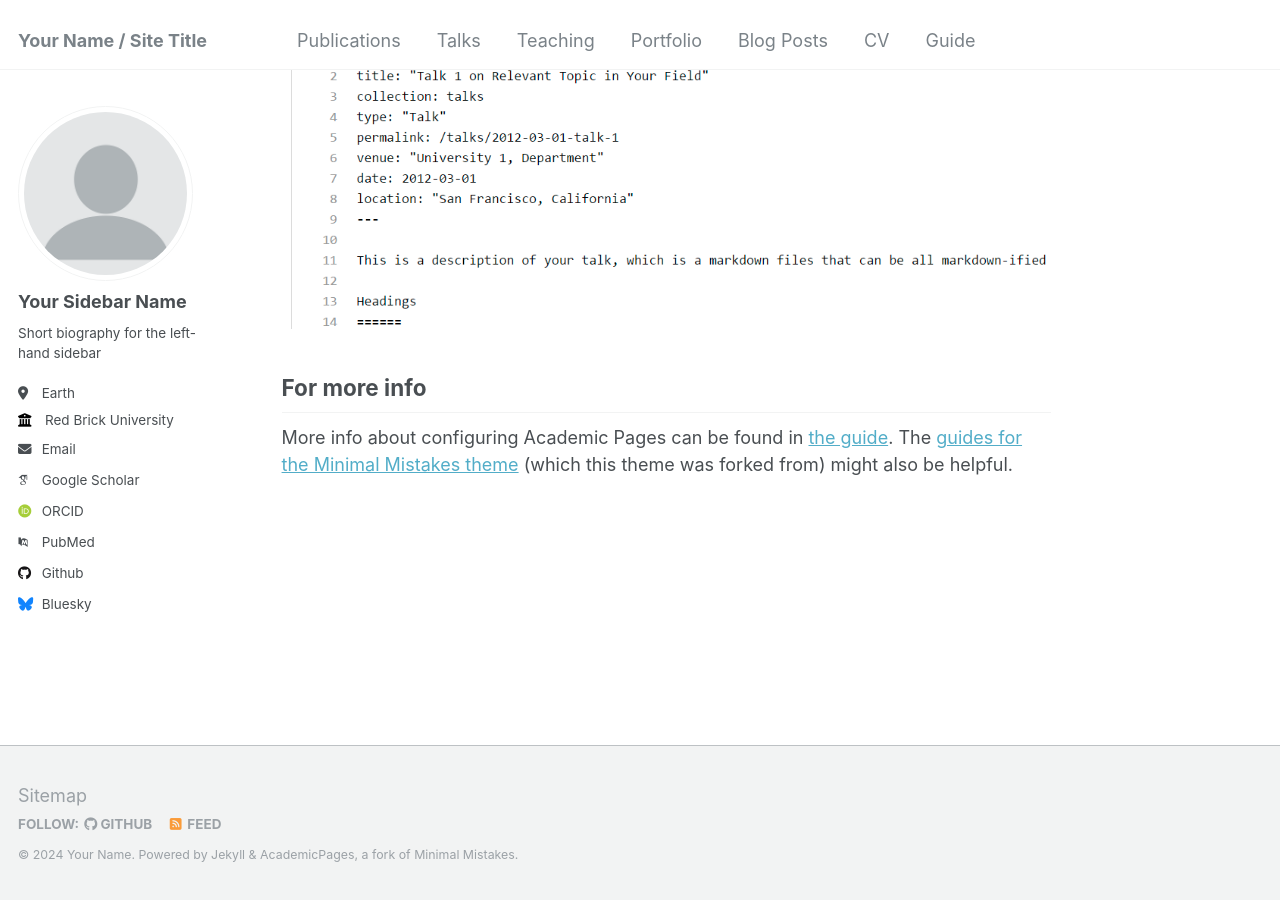
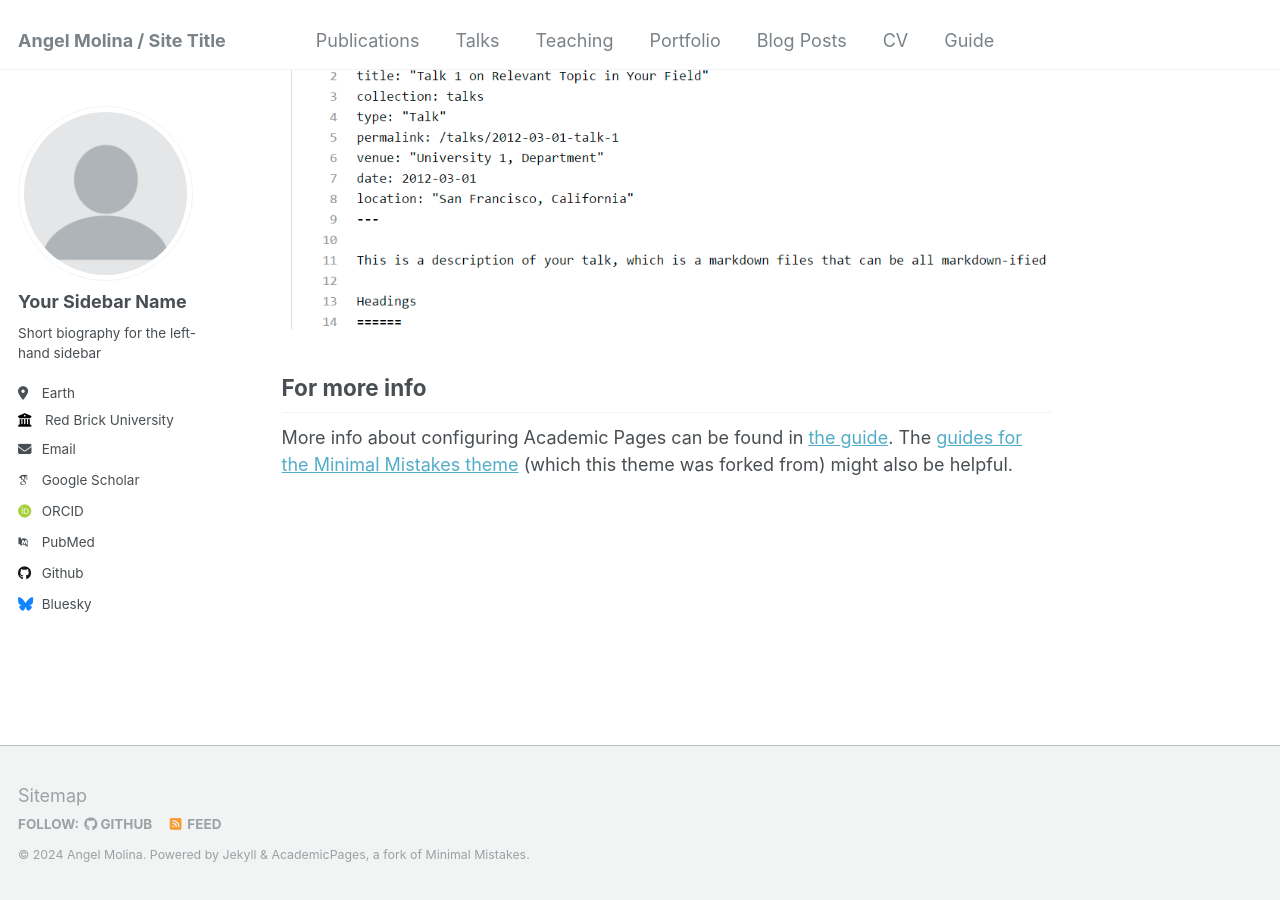
Before and after one commit to AngMolGo/angmolgo.github.io, a Jekyll site: the page built from _pages/about.md, in a window 1280 px wide and 900 px high, scrolled down 2660 px. Built offline with Jekyll 4.4.1, drawn with Linux system fonts in a browser that asks for light colours; some web fonts are replaced.

Commit message:
Update _config.yml
No quiero hacer estooooo

```diff
--- a/_config.yml
+++ b/_config.yml
@@ -8,9 +8,9 @@
 
 # Basic Site Settings
 locale                   : "en-US"
-title                    : "Your Name / Site Title"
+title                    : "Angel Molina / Site Title"
 title_separator          : "-"
-name                     : &name "Your Name"
+name                     : &name "Angel Molina"
 description              : &description "personal description"
 url                      : https://academicpages.github.io # the base hostname & protocol for your site e.g. "https://mmistakes.github.io"
 baseurl                  : "" # the subpath of your site, e.g. "/blog"
```
